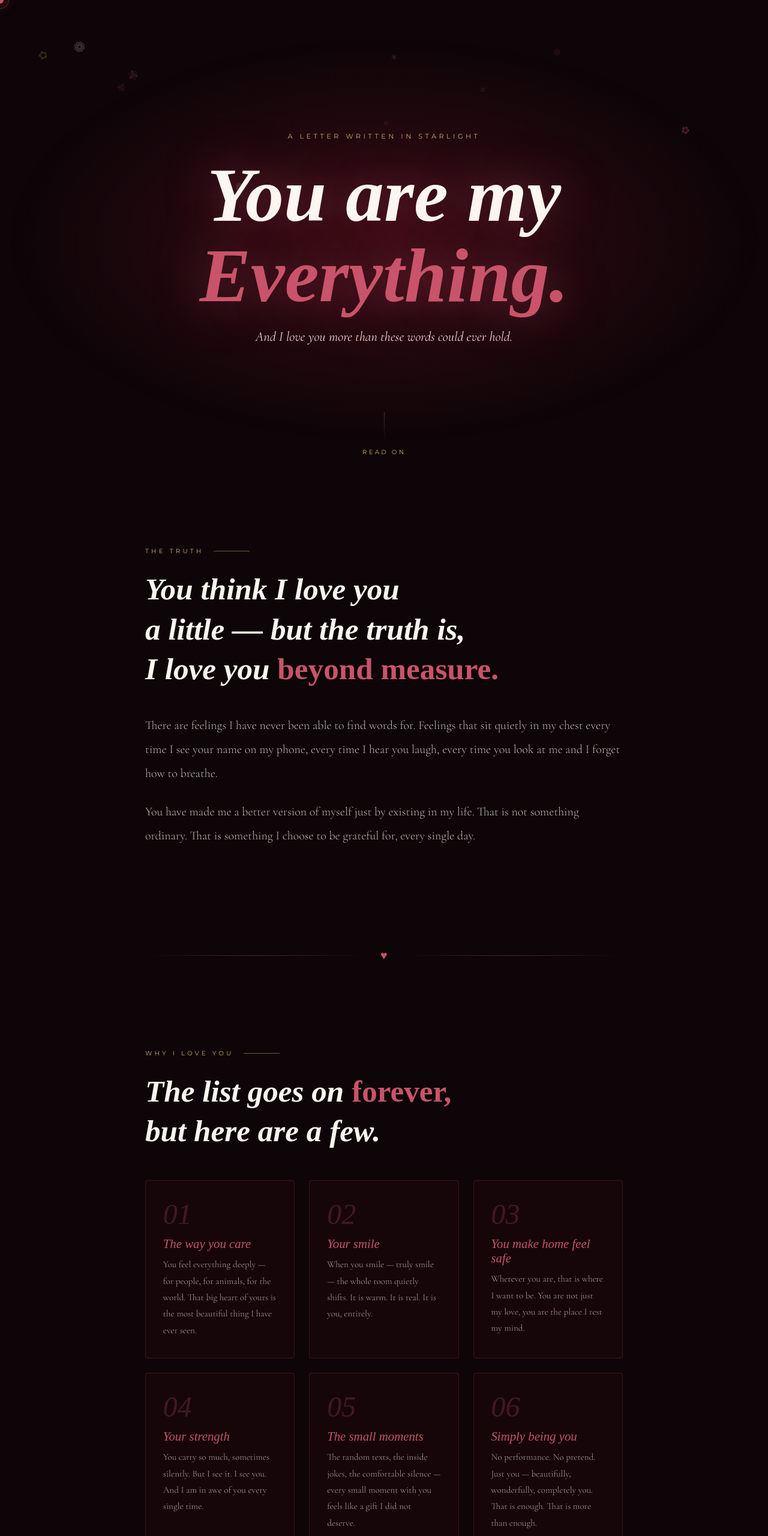
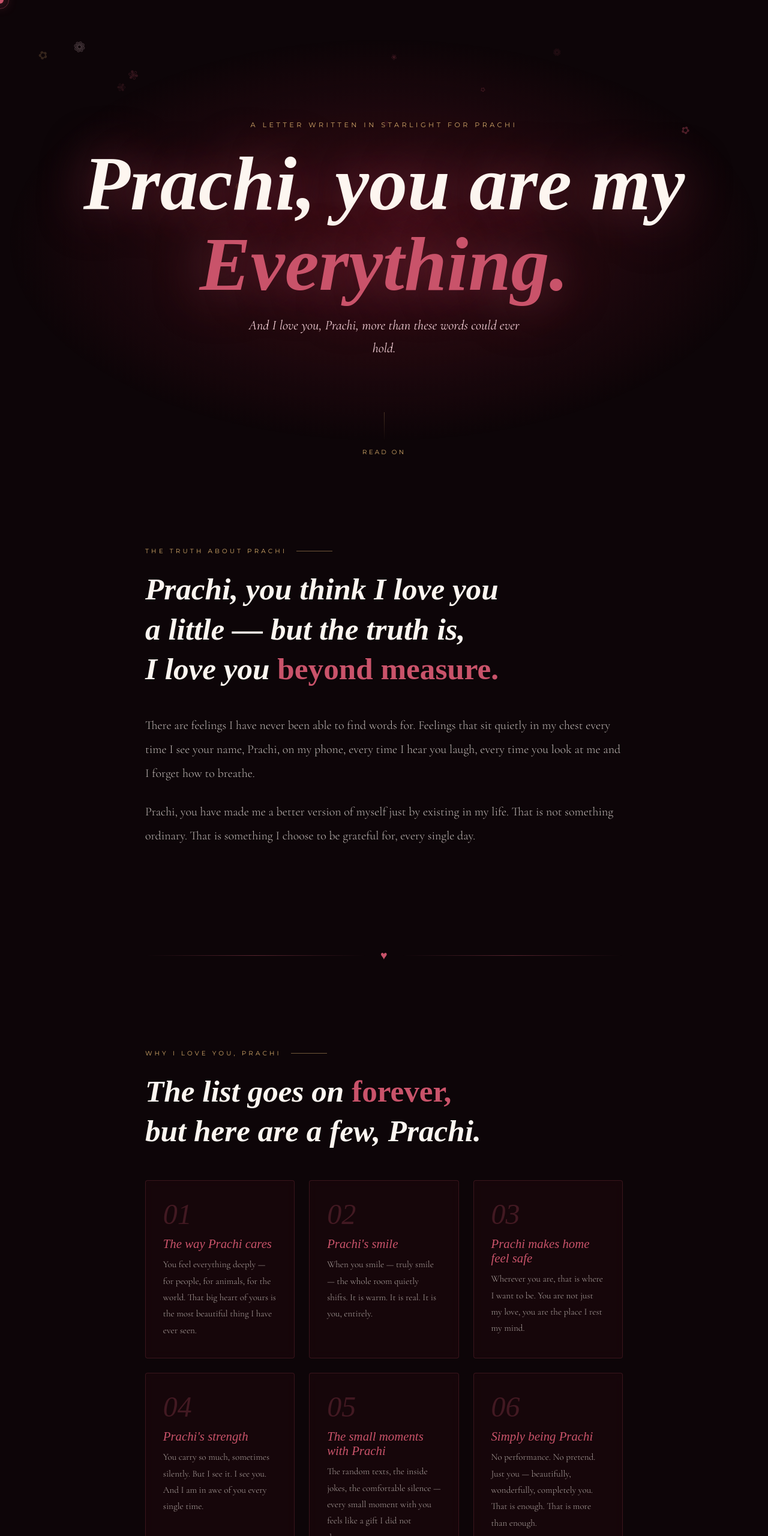
Before and after one commit to lengareviraj7/for-her, a plain HTML site: page forher.html in a window 1280 px wide. Shown: the top 2560 px of the page at 60% size. Drawn offline with nearby package versions, Linux system fonts and the light colour scheme; a web font is replaced by a local one.

Commit message:
Personalize for Prachi everywhere

```diff
--- a/forher.html
+++ b/forher.html
@@ -3,7 +3,7 @@
 <head>
 <meta charset="UTF-8">
 <meta name="viewport" content="width=device-width, initial-scale=1.0">
-<title>For You, Always 💕</title>
+<title>For Prachi, Always 💕</title>
 <link href="https://fonts.googleapis.com/css2?family=Cormorant+Garamond:ital,wght@0,300;0,400;1,300;1,400&family=Playfair+Display:ital,wght@1,400;1,700&family=Montserrat:wght@300;400&display=swap" rel="stylesheet">
 <style>
   :root {
@@ -474,12 +474,12 @@
 
 <!-- HERO -->
 <div class="hero">
-  <p class="hero-eyebrow">A letter written in starlight</p>
+  <p class="hero-eyebrow">A letter written in starlight for Prachi</p>
   <h1 class="hero-title">
-    You are my
+    Prachi, you are my
     <span>Everything.</span>
   </h1>
-  <p class="hero-sub">And I love you more than these words could ever hold.</p>
+  <p class="hero-sub">And I love you, Prachi, more than these words could ever hold.</p>
 
   <div class="scroll-hint">
     <div class="scroll-line"></div>
@@ -489,17 +489,17 @@
 
 <!-- SECTION 1 -->
 <section>
-  <p class="section-label reveal">The truth</p>
+  <p class="section-label reveal">The truth about Prachi</p>
   <h2 class="big-quote reveal">
-    You think I love you<br>
+    Prachi, you think I love you<br>
     a little — but the truth is,<br>
     I love you <em>beyond measure.</em>
   </h2>
   <p class="body-text reveal">
-    There are feelings I have never been able to find words for. Feelings that sit quietly in my chest every time I see your name on my phone, every time I hear you laugh, every time you look at me and I forget how to breathe.
+    There are feelings I have never been able to find words for. Feelings that sit quietly in my chest every time I see your name, Prachi, on my phone, every time I hear you laugh, every time you look at me and I forget how to breathe.
   </p>
   <p class="body-text reveal">
-    You have made me a better version of myself just by existing in my life. That is not something ordinary. That is something I choose to be grateful for, every single day.
+    Prachi, you have made me a better version of myself just by existing in my life. That is not something ordinary. That is something I choose to be grateful for, every single day.
   </p>
 </section>
 
@@ -507,40 +507,40 @@
 
 <!-- SECTION 2 — REASONS -->
 <section>
-  <p class="section-label reveal">Why I love you</p>
+  <p class="section-label reveal">Why I love you, Prachi</p>
   <h2 class="big-quote reveal">
-    The list goes on <em>forever,</em><br>but here are a few.
+    The list goes on <em>forever,</em><br>but here are a few, Prachi.
   </h2>
 
   <div class="reasons-grid">
     <div class="reason-card reveal">
       <div class="reason-number">01</div>
-      <div class="reason-title">The way you care</div>
+      <div class="reason-title">The way Prachi cares</div>
       <div class="reason-body">You feel everything deeply — for people, for animals, for the world. That big heart of yours is the most beautiful thing I have ever seen.</div>
     </div>
     <div class="reason-card reveal">
       <div class="reason-number">02</div>
-      <div class="reason-title">Your smile</div>
+      <div class="reason-title">Prachi's smile</div>
       <div class="reason-body">When you smile — truly smile — the whole room quietly shifts. It is warm. It is real. It is you, entirely.</div>
     </div>
     <div class="reason-card reveal">
       <div class="reason-number">03</div>
-      <div class="reason-title">You make home feel safe</div>
+      <div class="reason-title">Prachi makes home feel safe</div>
       <div class="reason-body">Wherever you are, that is where I want to be. You are not just my love, you are the place I rest my mind.</div>
     </div>
     <div class="reason-card reveal">
       <div class="reason-number">04</div>
-      <div class="reason-title">Your strength</div>
+      <div class="reason-title">Prachi's strength</div>
       <div class="reason-body">You carry so much, sometimes silently. But I see it. I see you. And I am in awe of you every single time.</div>
     </div>
     <div class="reason-card reveal">
       <div class="reason-number">05</div>
-      <div class="reason-title">The small moments</div>
+      <div class="reason-title">The small moments with Prachi</div>
       <div class="reason-body">The random texts, the inside jokes, the comfortable silence — every small moment with you feels like a gift I did not deserve.</div>
     </div>
     <div class="reason-card reveal">
       <div class="reason-number">06</div>
-      <div class="reason-title">Simply being you</div>
+      <div class="reason-title">Simply being Prachi</div>
       <div class="reason-body">No performance. No pretend. Just you — beautifully, wonderfully, completely you. That is enough. That is more than enough.</div>
     </div>
   </div>
@@ -550,34 +550,34 @@
 
 <!-- SECTION 3 — PROMISE -->
 <section>
-  <p class="section-label reveal">My promise</p>
+  <p class="section-label reveal">My promise to Prachi</p>
   <div class="promise-box reveal">
     <p class="promise-text">
-      "I will choose you on the hard days too.<br>
+      "I will choose you, Prachi, on the hard days too.<br>
       I will be your calm when the world is loud.<br>
       I will remind you of your worth<br>
       until you see what I see —<br>
       something breathtaking."
     </p>
-    <p class="promise-sig">— Always yours</p>
+    <p class="promise-sig">— Always yours, for Prachi</p>
   </div>
 </section>
 
 <!-- FINAL -->
 <section class="final">
-  <p class="section-label reveal" style="justify-content:center;">The only thing left to say</p>
+  <p class="section-label reveal" style="justify-content:center;">The only thing left to say to Prachi</p>
   <h2 class="big-quote reveal" style="text-align:center;">
-    I love you.<br>
+    Prachi, I love you.<br>
     More than you think.<br>
     <em>More than you know.</em>
   </h2>
   <p class="body-text reveal" style="text-align:center; max-width:480px; margin:0 auto 1rem;">
-    And on every ordinary day, every difficult night, every quiet in-between — I will keep choosing you.
+    And on every ordinary day, every difficult night, every quiet in-between — I will keep choosing you, Prachi.
   </p>
-  <button class="heart-btn reveal" onclick="showerHearts(this)">Send my love back ♥</button>
+  <button class="heart-btn reveal" onclick="showerHearts(this)">Send my love back to Prachi ♥</button>
 </section>
 
-<footer>Made with love, just for you ♥</footer>
+<footer>Made with love, just for Prachi ♥</footer>
 
 <script>
 // ── CURSOR ──
```
